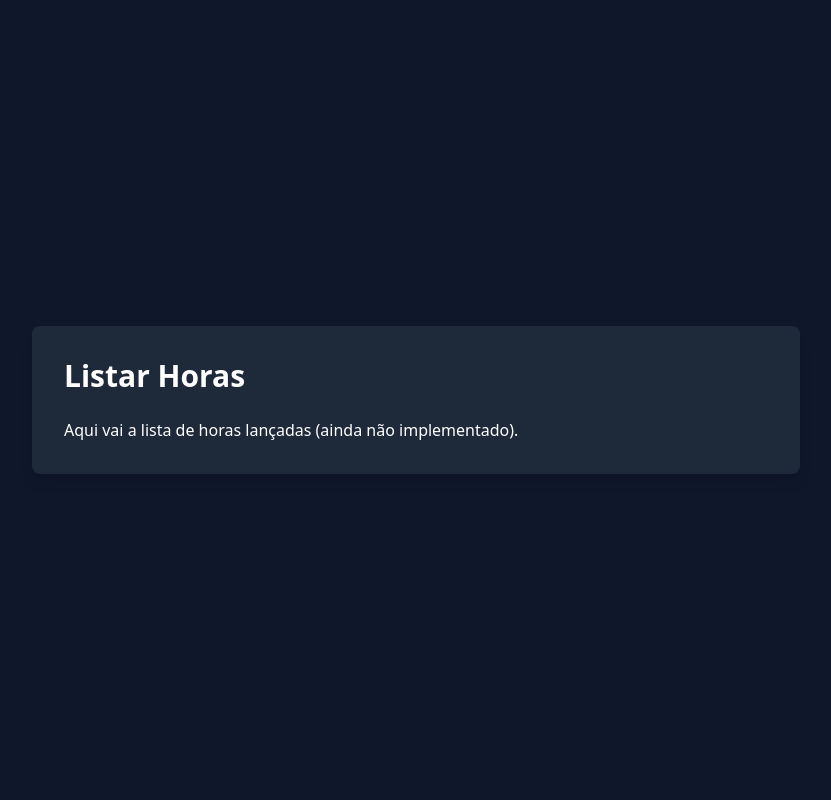
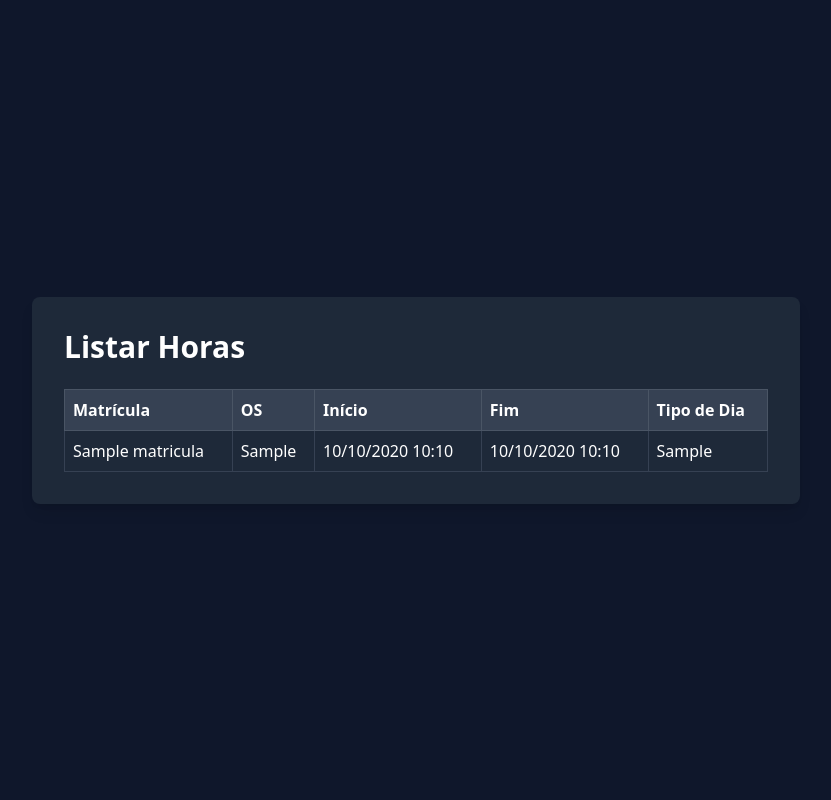
Before and after one commit to EricMoschen/Gestor-Os, a Django app: template menuos/templates/menuos/listar_horas.html in a window 1280 px wide. Shown: the whole page, without its empty margins (224-1055 px from the left). Run offline with Django 5.2, Linux system fonts and the light colour scheme; the template is opened without the code that fills it: most values are stand-ins (such as "Sample title", 1, 10 or a date in 2020).

Commit message:
ajuste em listar horas

```diff
--- a/menuos/templates/menuos/listar_horas.html
+++ b/menuos/templates/menuos/listar_horas.html
@@ -4,7 +4,39 @@
 <div class="min-h-screen flex items-center justify-center bg-slate-900 text-white p-4">
   <div class="max-w-3xl w-full bg-gray-800 rounded-lg p-8 shadow-lg">
     <h1 class="text-3xl font-bold mb-6">Listar Horas</h1>
-    <p>Aqui vai a lista de horas lançadas (ainda não implementado).</p>
+
+    {% if registros %}
+      <table class="w-full text-left border border-gray-700">
+        <thead>
+          <tr class="bg-gray-700">
+            <th class="p-2 border border-gray-600">Matrícula</th>
+            <th class="p-2 border border-gray-600">OS</th>
+            <th class="p-2 border border-gray-600">Início</th>
+            <th class="p-2 border border-gray-600">Fim</th>
+            <th class="p-2 border border-gray-600">Tipo de Dia</th>
+          </tr>
+        </thead>
+        <tbody>
+          {% for r in registros %}
+          <tr class="hover:bg-gray-600">
+            <td class="p-2 border border-gray-700">{{ r.matricula }}</td>
+            <td class="p-2 border border-gray-700">{{ r.numero_os }}</td>
+            <td class="p-2 border border-gray-700">{{ r.hora_inicio|date:"d/m/Y H:i" }}</td>
+            <td class="p-2 border border-gray-700">
+              {% if r.hora_fim %}
+                {{ r.hora_fim|date:"d/m/Y H:i" }}
+              {% else %}
+                <span class="text-yellow-400">Em aberto</span>
+              {% endif %}
+            </td>
+            <td class="p-2 border border-gray-700">{{ r.get_codigo_dia_display }}</td>
+          </tr>
+          {% endfor %}
+        </tbody>
+      </table>
+    {% else %}
+      <p>Nenhum registro encontrado.</p>
+    {% endif %}
   </div>
 </div>
 {% endblock %}
```
